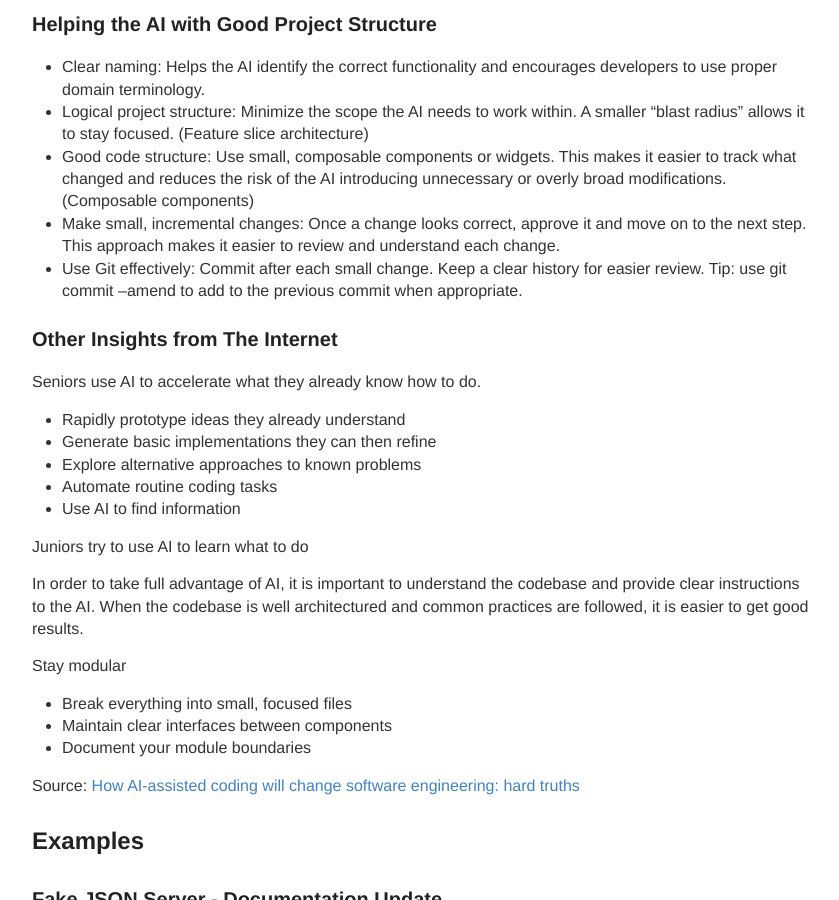
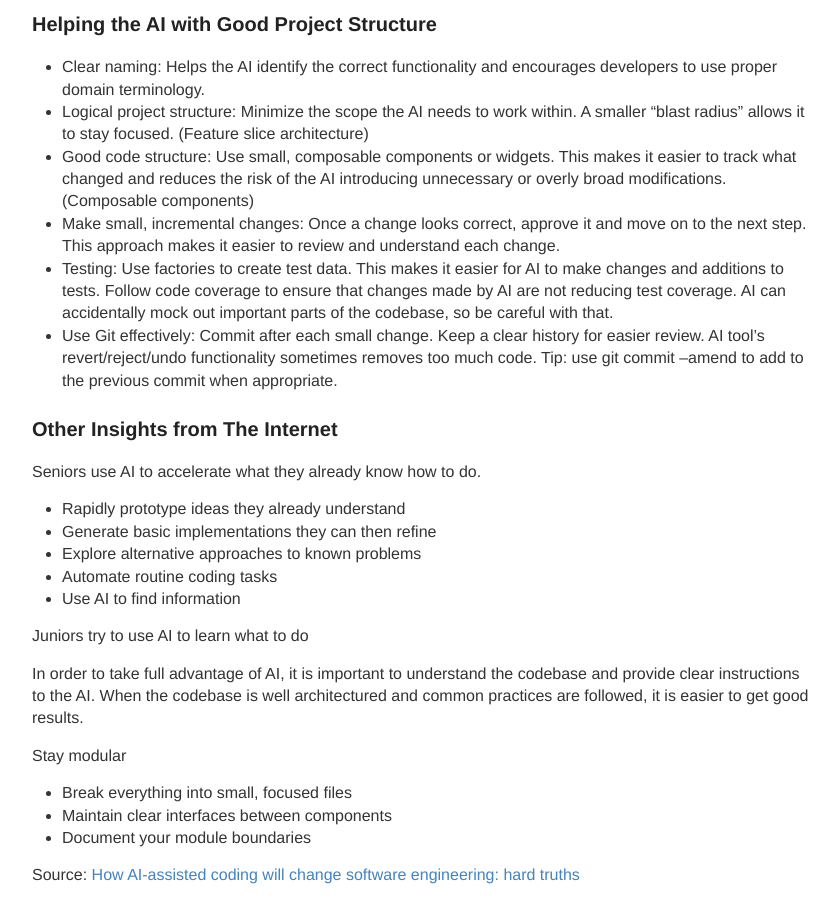
Before and after one commit to ttu/ttu.github.io, a Jekyll site: the page built from _posts/2024-12-10-ai-tools-cursor-copilot-examples.md, in a window 1280 px wide and 900 px high, scrolled down 4835 px. Shown: the whole window, without its empty margins (218-1057 px from the left). Built offline with Jekyll 4.4.1, drawn with Linux system fonts in a browser that asks for light colours.

Commit message:
Update helping the AI section fro AI tools post

```diff
--- a/_posts/2024-12-10-ai-tools-cursor-copilot-examples.md
+++ b/_posts/2024-12-10-ai-tools-cursor-copilot-examples.md
@@ -201,7 +201,8 @@ User can also provide their own global and per-project rules for AI.
 - Logical project structure: Minimize the scope the AI needs to work within. A smaller “blast radius” allows it to stay focused. (Feature slice architecture)
 - Good code structure: Use small, composable components or widgets. This makes it easier to track what changed and reduces the risk of the AI introducing unnecessary or overly broad modifications. (Composable components)
 - Make small, incremental changes: Once a change looks correct, approve it and move on to the next step. This approach makes it easier to review and understand each change.
-- Use Git effectively: Commit after each small change. Keep a clear history for easier review. Tip: use git commit --amend to add to the previous commit when appropriate.
+- Testing: Use factories to create test data. This makes it easier for AI to make changes and additions to tests. Follow code coverage to ensure that changes made by AI are not reducing test coverage. AI can accidentally mock out important parts of the codebase, so be careful with that.
+- Use Git effectively: Commit after each small change. Keep a clear history for easier review. AI tool's revert/reject/undo functionality sometimes removes too much code. Tip: use git commit --amend to add to the previous commit when appropriate.
 
 ### Other Insights from The Internet
 
```
